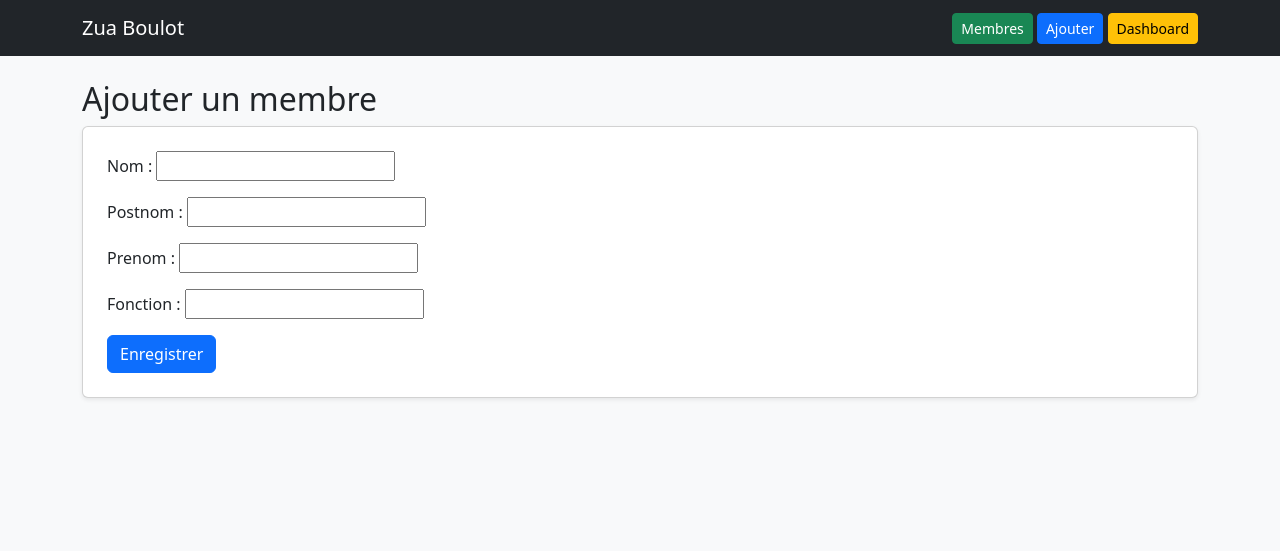
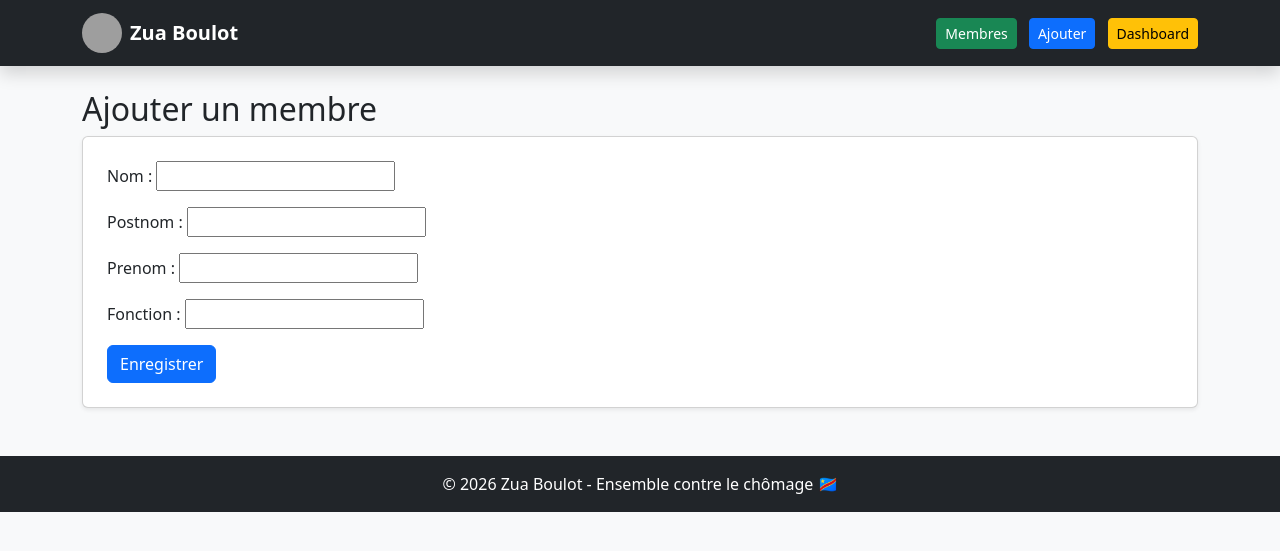
Before and after one commit to Dieumercipaku/zua-boulot-officiel, a Django app: page /ajouter/ in a window 1280 px wide. Shown: the top 551 px of the page. Run offline with Django 5.2, Linux system fonts and the light colour scheme; grey boxes are pictures that could not be loaded.

Commit message:
add logo + base design

```diff
--- a/membres/templates/base.html
+++ b/membres/templates/base.html
@@ -1,21 +1,30 @@
+{% load static %}
 <!DOCTYPE html>
 <html>
 <head>
     <title>Zua Boulot</title>
     <link href="https://cdn.jsdelivr.net/npm/bootstrap@5.3.0/dist/css/bootstrap.min.css" rel="stylesheet">
 </head>
+
 <body class="bg-light">
 
-<!-- 🔥 MENU / HEADER -->
-<nav class="navbar navbar-expand-lg navbar-dark bg-dark">
+<!-- 🔥 NAVBAR -->
+<nav class="navbar navbar-expand-lg navbar-dark bg-dark shadow">
     <div class="container">
-        <a class="navbar-brand" href="/">Zua Boulot</a>
 
+        <!-- LOGO + NOM -->
+        <a class="navbar-brand d-flex align-items-center" href="/">
+            <img src="{% static 'images/logo.png' %}" width="40" height="40" class="me-2 rounded-circle">
+            <strong>Zua Boulot</strong>
+        </a>
+
+        <!-- MENU -->
         <div>
-            <a href="/membres/" class="btn btn-success btn-sm">Membres</a>
-            <a href="/ajouter/" class="btn btn-primary btn-sm">Ajouter</a>
+            <a href="/membres/" class="btn btn-success btn-sm me-2">Membres</a>
+            <a href="/ajouter/" class="btn btn-primary btn-sm me-2">Ajouter</a>
             <a href="/dashboard/" class="btn btn-warning btn-sm">Dashboard</a>
         </div>
+
     </div>
 </nav>
 
@@ -24,6 +33,14 @@
     {% block content %}
     {% endblock %}
 </div>
+
+<!-- 🔥 FOOTER (option pro) -->
+<footer class="bg-dark text-white text-center mt-5 p-3">
+    <p class="mb-0">© 2026 Zua Boulot - Ensemble contre le chômage 🇨🇩</p>
+</footer>
+
+<!-- Bootstrap JS -->
 <script src="https://cdn.jsdelivr.net/npm/bootstrap@5.3.0/dist/js/bootstrap.bundle.min.js"></script>
+
 </body>
 </html>
```
Also changed, not shown: 3 other files.
